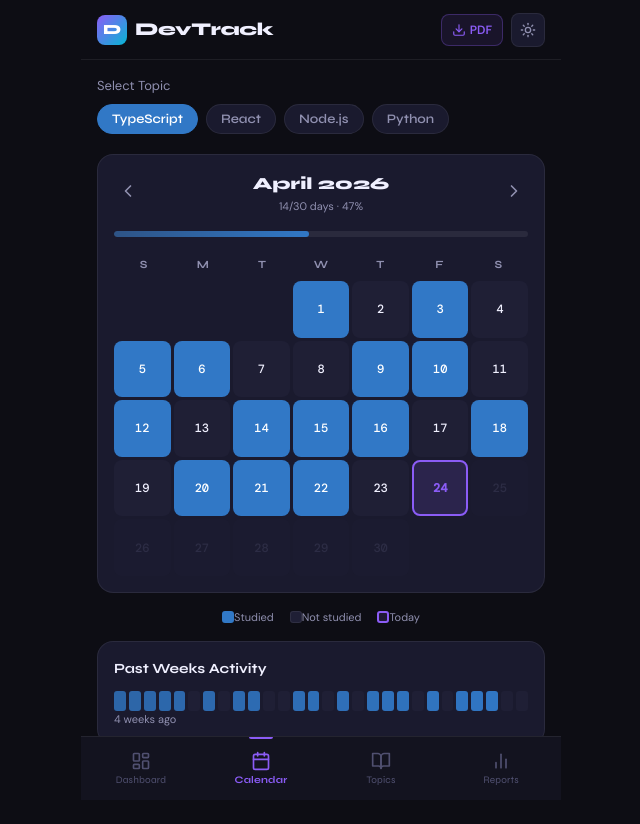
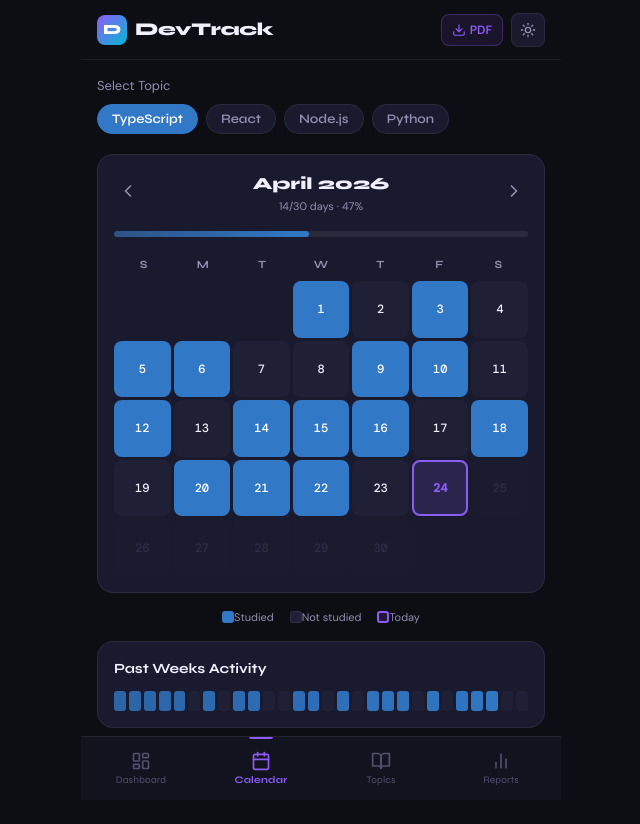
Before and after one commit to BenFrnklnAljd/DevTrack, a React (Vite) app: page / in a window 1280 px wide. Both pictures are taken after a click on the button "Calendar". Shown: the whole page, without its empty margins (319-959 px from the left). Built offline with nearby package versions, Linux system fonts and the light colour scheme; the HTML template or start-up script is replaced by a standard one; a web font is replaced by a local one.

Commit message:
Update Calendar.tsx

```diff
--- a/src/pages/Calendar.tsx
+++ b/src/pages/Calendar.tsx
@@ -213,7 +213,7 @@ export const CalendarPage: React.FC<CalendarProps> = ({ topics, sessions, onTogg
             })}
           </div>
           <div className="flex justify-between mt-1">
-            <span className="text-xs text-muted">4 weeks ago</span>
+
 
           </div>
         </div>
```
